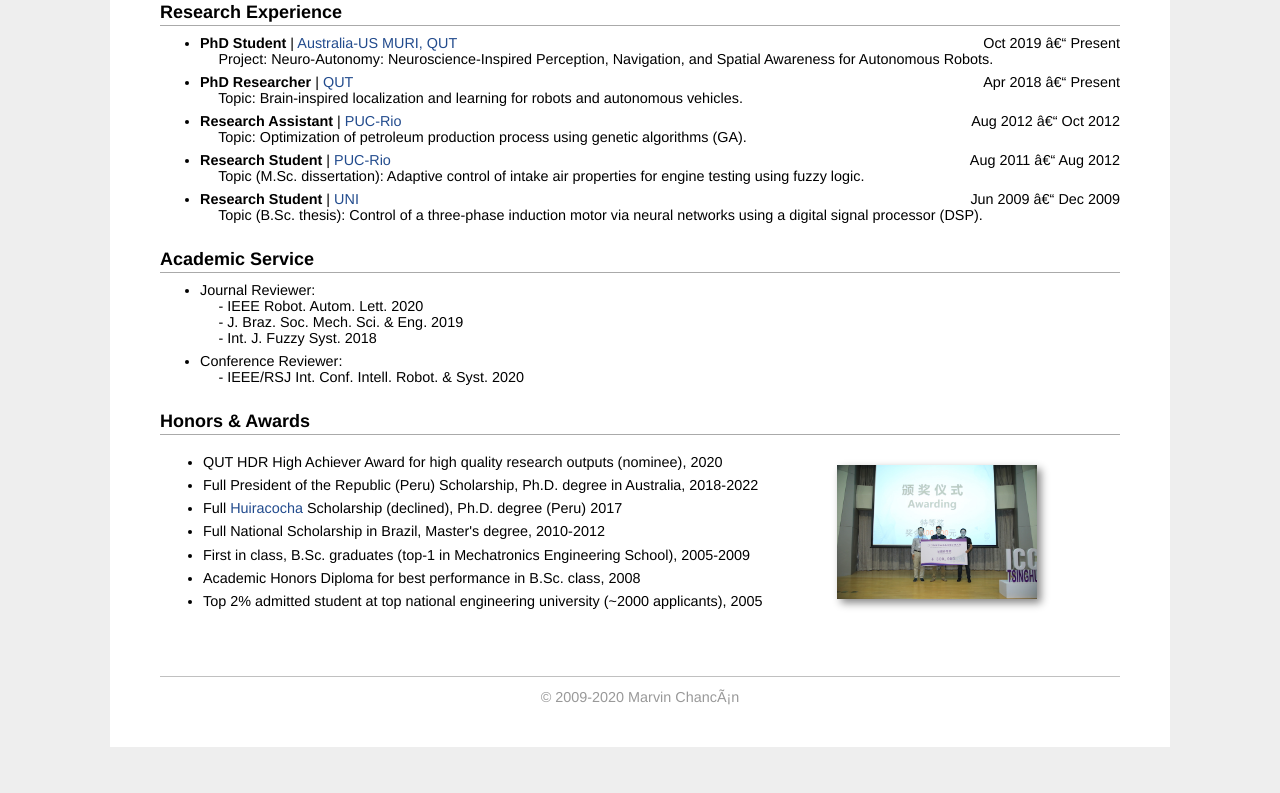
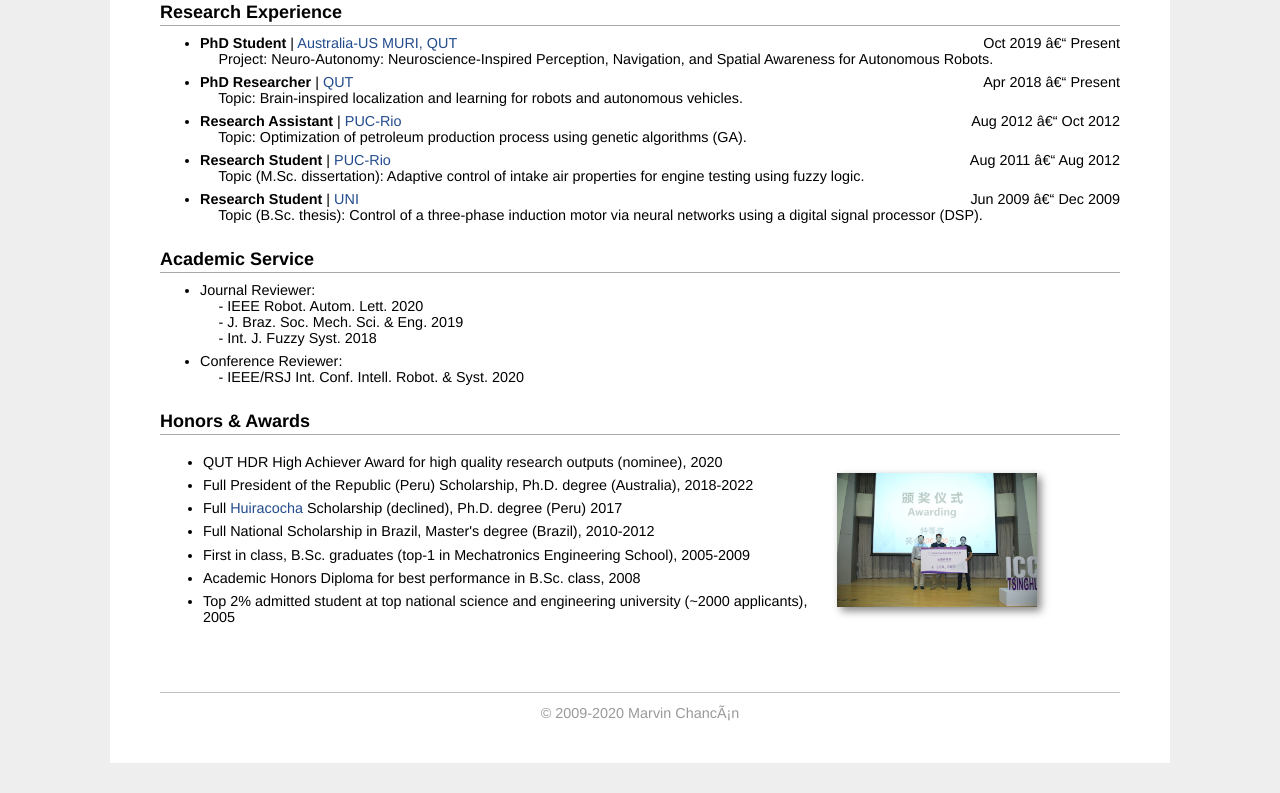
Before and after one commit to mchancan/mchancan.github.io, a Jekyll site: the page built from index.html, in a window 1280 px wide and 900 px high, scrolled down 1120 px, cut to the strip 107-900 px from the top of the window. Built offline with Jekyll 4.4.1, drawn with Linux system fonts in a browser that asks for light colours; comment, search, counter and statistics services are not loaded.

Commit message:
Update index.html

```diff
--- a/index.html
+++ b/index.html
@@ -140,12 +140,12 @@ title: Marvin's Homepage
 		<td width="670">
 			<ul>
 				<li>QUT HDR High Achiever Award for high quality research outputs (nominee), 2020</li>
-				<li>Full President of the Republic (Peru) Scholarship, Ph.D. degree in Australia, 2018-2022</li>
+				<li>Full President of the Republic (Peru) Scholarship, Ph.D. degree (Australia), 2018-2022</li>
 				<li>Full <a href="https://posgrado.pucp.edu.pe/beca-fondo/beca-huiracocha/">Huiracocha</a> Scholarship (declined), Ph.D. degree (Peru) 2017</li>
-				<li>Full National Scholarship in Brazil, Master's degree, 2010-2012</li>
+				<li>Full National Scholarship in Brazil, Master's degree (Brazil), 2010-2012</li>
 				<li>First in class, B.Sc. graduates (top-1 in Mechatronics Engineering School), 2005-2009</li>
 				<li>Academic Honors Diploma for best performance in B.Sc. class, 2008</li>
-				<li>Top 2% admitted student at top national engineering university (~2000 applicants), 2005</li>
+				<li>Top 2% admitted student at top national science and engineering university (~2000 applicants), 2005</li>
 			</ul>
 		</td>
 		<td>
```
